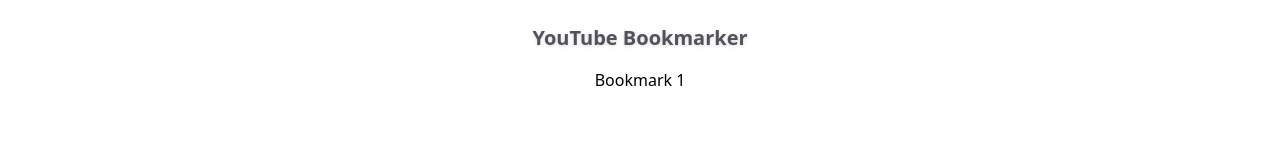
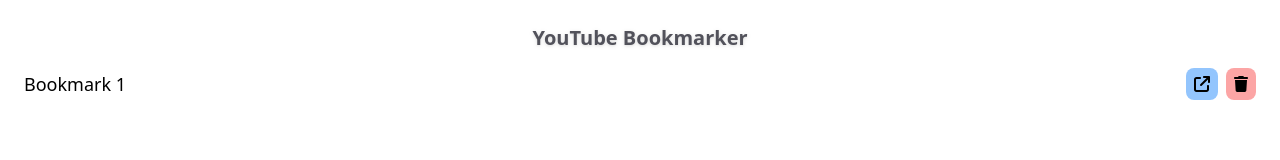
Before and after one commit to nirzon47/youtube-bookmark-extension, a website: page index.html in a window 1280 px wide. Drawn offline with Linux system fonts and the light colour scheme.

Commit message:
added necessary assets and added controls to the bookmarks

```diff
--- a/index.html
+++ b/index.html
@@ -6,13 +6,27 @@
 		<title>YouTube Bookmarker</title>
 		<link rel="stylesheet" href="style.css" />
 	</head>
-	<body class="p-6 text-center">
+	<body class="p-6 text-center text-lg">
 		<h1 class="text-xl font-bold text-zinc-600 drop-shadow mb-4">
 			YouTube Bookmarker
 		</h1>
 		<ul class="">
 			<!-- Mockup data -->
-			<li class="font-medium">Bookmark 1</li>
+			<li class="font-medium flex justify-between items-center">
+				<h2>Bookmark 1</h2>
+				<div class="flex flex-row gap-2">
+					<button
+						class="p-2 bg-blue-300 hover:bg-blue-400 rounded-lg duration-200"
+					>
+						<img src="assets/redirect.svg" alt="Go to timestamp" />
+					</button>
+					<button
+						class="p-2 bg-red-300 hover:bg-red-400 duration-200 rounded-lg"
+					>
+						<img src="assets/delete.svg" alt="Delete timestamp" />
+					</button>
+				</div>
+			</li>
 		</ul>
 	</body>
 </html>
```
Also changed, not shown: assets/delete.svg (added), assets/redirect.svg (added), style.css.
